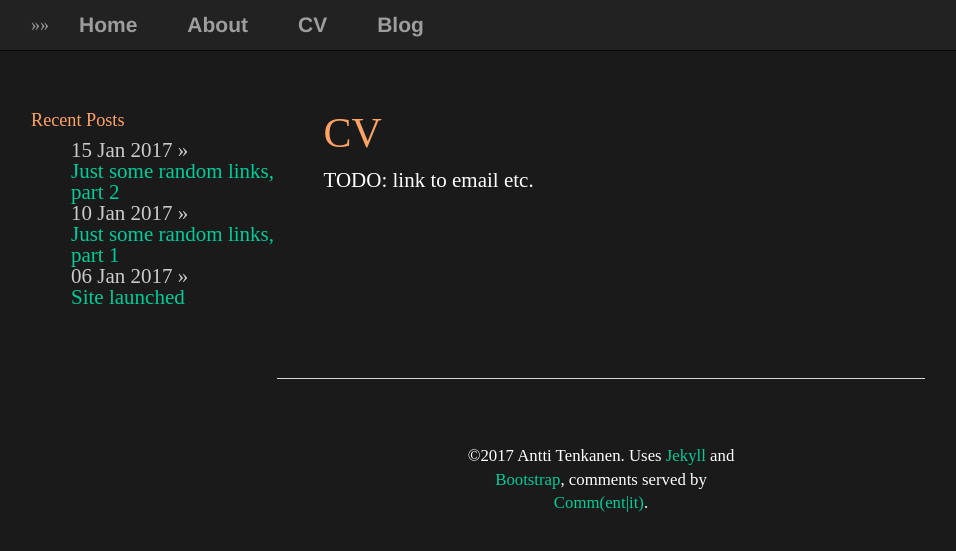
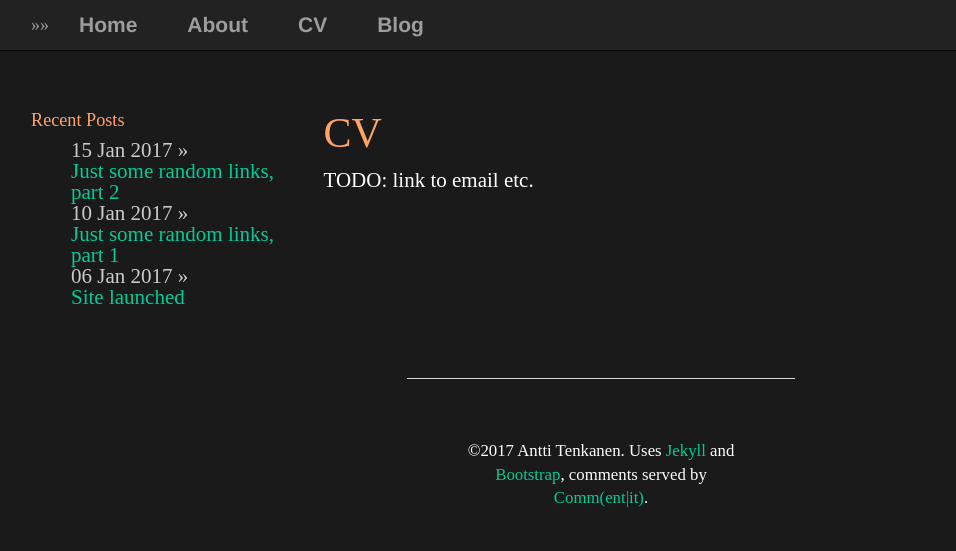
Before and after one commit to plantecophys/plantecophys, a Jekyll site: the page built from cv/index.html, in a window 1280 px wide. Shown: the top 551 px of the page, without its empty margins (39-995 px from the left). Built offline with Jekyll 4.4.1, drawn with Linux system fonts in a browser that asks for light colours.

Commit message:
Update main.css

```diff
--- a/css/main.css
+++ b/css/main.css
@@ -107,9 +107,6 @@ a:visited {
 /*TODO should maybe separate nav and footer */
 .copyright {
     color: #ffffff;
-    margin: auto;
-    width: 60%;
-    padding: 60px;
 }
 .copyright a {
     color: #00cc99;
@@ -131,7 +128,9 @@ footer {
     border-top: 1px solid #d5d5d5;
     font-size: .8em;
     text-align: center;
-    padding-top: 5px;
+    margin: auto;
+    width: 60%;
+    padding: 60px;
 }
 nav ul, footer ul {
     font-family:'Helvetica', 'Arial', 'Sans-Serif';
```
